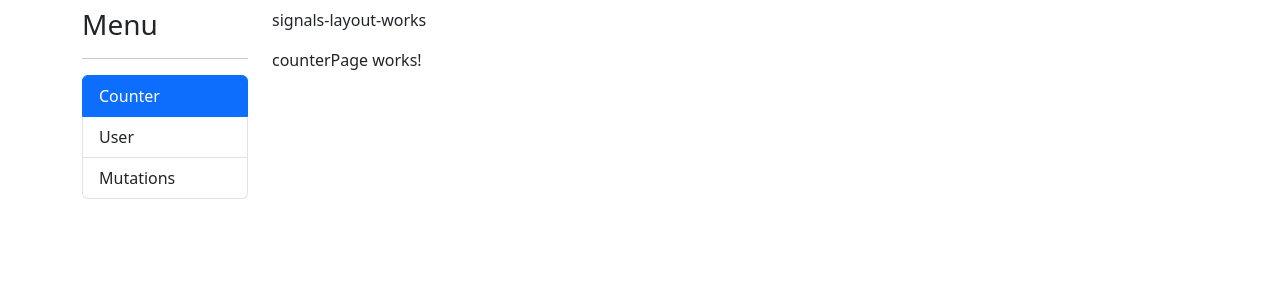
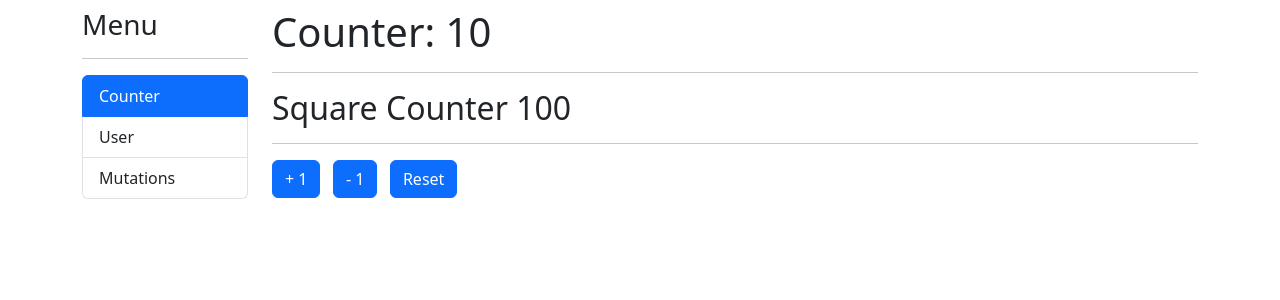
Before and after one commit to andres19r/angular-directive-signals, an Angular app: page /signals/counter in a window 1280 px wide. Shown: the top 300 px of the page. Built offline with nearby package versions, Linux system fonts and the light colour scheme.

Commit message:
feat(counter): create signals to show counter & squareCounter

```diff
--- a/src/app/signals/layout/signalsLayout/signalsLayout.component.html
+++ b/src/app/signals/layout/signalsLayout/signalsLayout.component.html
@@ -5,7 +5,6 @@
     <app-side-menu></app-side-menu>
   </div>
   <div class="col-10">
-    <p>signals-layout-works</p>
     <router-outlet />
   </div>
 </div>
--- a/src/app/signals/pages/counterPage/counterPage.component.html
+++ b/src/app/signals/pages/counterPage/counterPage.component.html
@@ -1,3 +1,10 @@
-<p>
-  counterPage works!
-</p>
+<h1>Counter: {{ counter() }}</h1>
+<hr />
+<h2>Square Counter {{ squareCounter() }}</h2>
+<hr />
+
+<button (click)="increaseBy(+1)" class="btn btn-primary">+ 1</button>
+&nbsp;
+<button (click)="increaseBy(-1)" class="btn btn-primary">- 1</button>
+&nbsp;
+<button (click)="counter.set(0)" class="btn btn-primary">Reset</button>
--- a/src/app/signals/pages/counterPage/counterPage.component.ts
+++ b/src/app/signals/pages/counterPage/counterPage.component.ts
@@ -1,15 +1,15 @@
-import { Component, OnInit } from '@angular/core';
+import { Component, computed, signal } from '@angular/core';
 
 @Component({
   selector: 'app-counterPage',
   templateUrl: './counterPage.component.html',
-  styleUrls: ['./counterPage.component.css']
+  styleUrls: ['./counterPage.component.css'],
 })
-export class CounterPageComponent implements OnInit {
+export class CounterPageComponent {
+  public counter = signal(10);
+  public squareCounter = computed(() => this.counter() * this.counter());
 
-  constructor() { }
-
-  ngOnInit() {
+  increaseBy(value: number) {
+    this.counter.update((current) => current + value);
   }
-
 }
```
